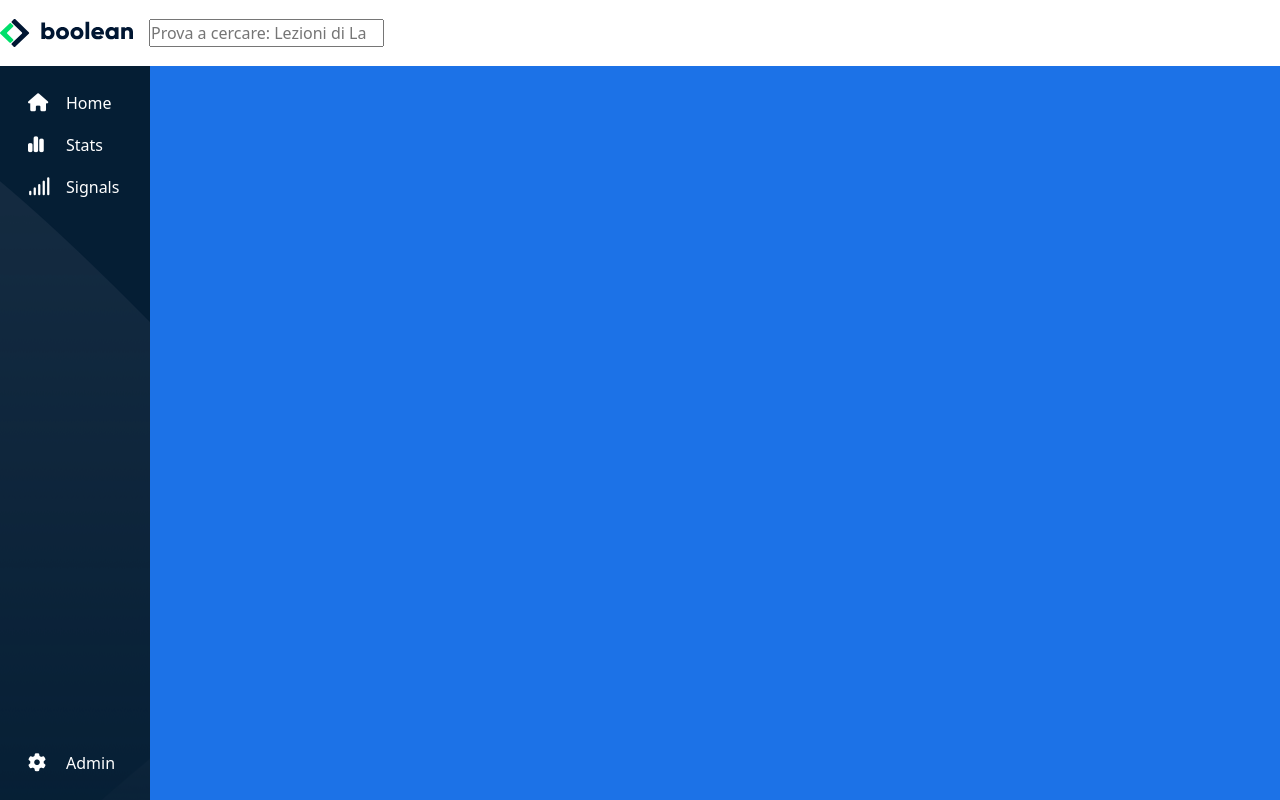
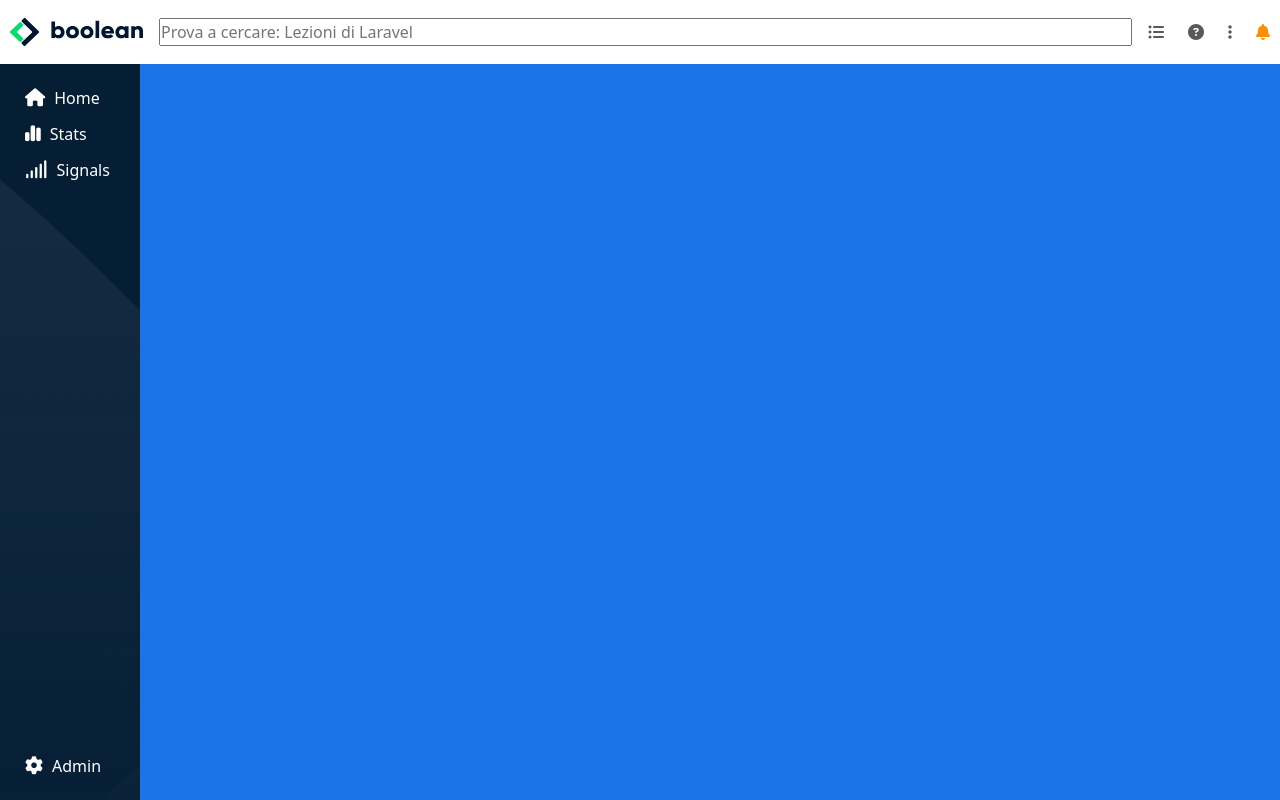
Before and after one commit to EnricoClem/html-css-bootstrap-dashboard, a plain HTML site: page index.html in a window 1280 px wide. Drawn offline with nearby package versions, Linux system fonts and the light colour scheme.

Commit message:
ADD - header buttons

```diff
--- a/app.css
+++ b/app.css
@@ -37,8 +37,21 @@ img {
 .navbar {
     background-color: var(--white);
     height: 70px;
-    width: 100vw;
+    padding: 0 10px;
 }
+
+.logo-mobile {
+    width: 60px;
+}
+
+.toolbar {
+    color: var(--darkgray);
+}
+
+.fa-bell {
+    color: var(--notify);
+}
+
 
 
 /* SIDEBAR ----------------------------------- */
@@ -58,8 +71,7 @@ img {
 
 .sidebar i {
     font-size: 18px;
-    padding: 12px;
-    width: 50px;
+    padding: 9px;
 }
 
 .sidebar p {
@@ -80,14 +92,10 @@ img {
 
 /* MEDIA QUERI ---------------------------- */
 
-@media (min-width: 960px) {
-
-    .sidebar p {
-        display: block;
-    }
+@media (min-width: 992px) {
 
     .sidebar {
-        min-width: 150px;
+        min-width: 140px;
     }
 
 }
--- a/index.html
+++ b/index.html
@@ -11,16 +11,27 @@
     <div class="vh-100 d-flex flex-column">
 
         <!-- HEADER navbar -->
-        <header class="navbar">
-            <div class="d-flex align-items-center gap-3">
-                <div class="logo">
+        <header class="navbar 100-vw">
+            <div class="d-flex align-items-center w-100 gap-3">
+                <div class="d-flex align-items-center">
                     <img class="d-none d-lg-block" src="./img/logo.svg" alt="">
-                    <img class="d-block d-lg-none" src="./img/mobile-logo.png" alt="">
+                    <img class="d-block d-lg-none logo-mobile" src="./img/mobile-logo.png" alt="">
                 </div>
-                <div class="flex-grow-1">
-                    <input type="search" placeholder="Prova a cercare: Lezioni di Laravel">
-                </div>
-                <div class=""></div>
+                <input class="flex-grow-1" type="search" placeholder="Prova a cercare: Lezioni di Laravel">
+                <ul class="toolbar d-flex gap-4">
+                    <li class="d-none d-lg-flex align-self-center">
+                        <i class="fa-solid fa-list-ul"></i>
+                    </li>
+                    <li class="d-none d-lg-flex align-self-center">
+                        <i class="fa-solid fa-circle-question"></i>
+                    </li>
+                    <li class="d-none d-lg-flex align-self-center">
+                        <i class="fa-solid fa-ellipsis-vertical"></i>
+                    </li>
+                    <li class="d-flex align-self-center">
+                        <i class="fa-solid fa-bell"></i>
+                    </li>
+                </ul>
             </div>
         </header>
 
@@ -33,25 +44,25 @@
                     <li>
                         <a href="#">
                             <i class="fa-solid fa-house"></i>
-                            <p>Home</p>
+                            <p class="d-none d-lg-block">Home</p>
                         </a>
                     </li>
                     <li>
                         <a href="#">
                             <i class="fa-solid fa-chart-simple"></i>
-                            <p>Stats</p>
+                            <p class="d-none d-lg-block">Stats</p>
                         </a>
                     </li>
                     <li>
                         <a href="#">
                             <i class="fa-solid fa-signal"></i>
-                            <p>Signals</p>
+                            <p class="d-none d-lg-block">Signals</p>
                         </a>
                     </li>
                     <li class="mt-auto">
                         <a href="#">
                             <i class="fa-solid fa-gear"></i>
-                            <p>Admin</p>
+                            <p class="d-none d-lg-block">Admin</p>
                         </a>
                     </li>
                 </ul>
```
